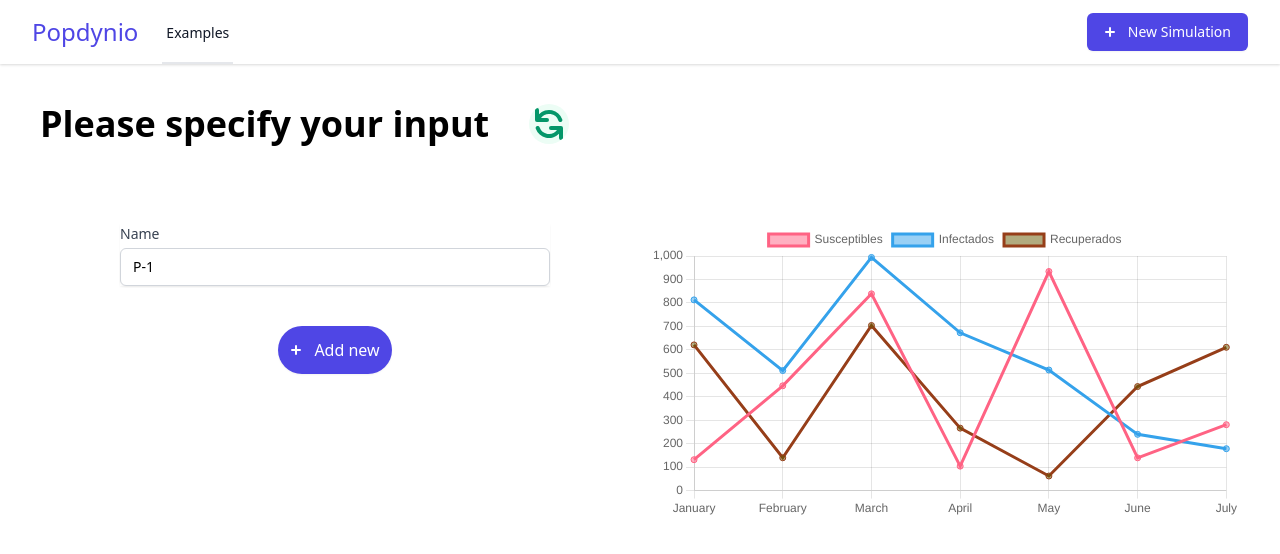
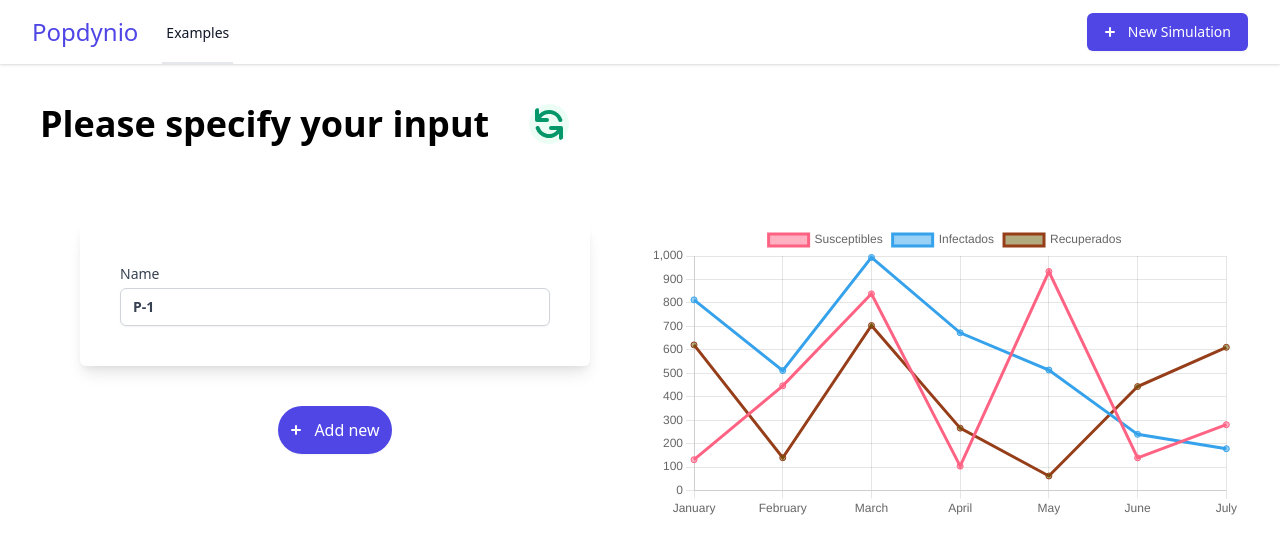
Before and after one commit to Popdynio/popdynio-web, a Next.js app: page /simulation in a window 1280 px wide. Shown: the top 554 px of the page. Built offline with nearby package versions, Linux system fonts and the light colour scheme.

Commit message:
refactor: Make `PopulationCard` a custom component

```diff
--- /dev/null
+++ b/src/components/PopulationCard/PopulationCard.tsx
@@ -0,0 +1,49 @@
+import { Transition } from '@headlessui/react'
+import * as React from 'react'
+import classnames from 'classnames/bind'
+
+export type PopulationCardProps = {
+  name: string
+  onChangeName: (ev: React.ChangeEvent<HTMLInputElement>) => void
+}
+
+const classes = classnames.bind({
+  root: 'w-full shadow-sm',
+  label: 'block text-sm font-medium text-gray-700',
+  input:
+    'shadow-sm focus:ring-indigo-500 focus:border-indigo-500 block w-full sm:text-sm border-gray-300 rounded-md focus:outline-none'
+})
+
+const PopulationCard: React.FC<PopulationCardProps> = props => {
+  let { name, onChangeName } = props
+
+  return (
+    <Transition
+      show
+      appear
+      enter="ease-out duration-300"
+      enterFrom="opacity-0 translate-x-4 scale-95"
+      enterTo="opacity-100 translate-x-0 scale-100"
+      leave="ease-in duration-200"
+      leaveFrom="opacity-100 translate-x-4 scale-100"
+      leaveTo="opacity-0 translate-x-0 scale-95">
+      <div className={classes('root', 'rounded-md shadow-lg p-10')}>
+        <label htmlFor={`name-${name}`} className={classes('label')}>
+          Name
+        </label>
+        <div className="mt-1">
+          <input
+            type="text"
+            autoComplete="false"
+            name={`name-${name}`}
+            value={name}
+            onChange={onChangeName}
+            className={classes('input', 'font-bold text-gray-700')}
+          />
+        </div>
+      </div>
+    </Transition>
+  )
+}
+
+export default PopulationCard
--- /dev/null
+++ b/src/components/PopulationCard/index.tsx
@@ -0,0 +1 @@
+export { default } from './PopulationCard'
--- a/src/pages/simulation.tsx
+++ b/src/pages/simulation.tsx
@@ -2,7 +2,6 @@ import * as React from 'react'
 import { NextPage } from 'next'
 import Layout from '../layouts'
 import { PlusSmIcon, RefreshIcon } from '@heroicons/react/solid'
-import { Transition } from '@headlessui/react'
 import {
   Chart as ChartJS,
   CategoryScale,
@@ -15,40 +14,8 @@ import {
 } from 'chart.js'
 ChartJS.register(CategoryScale, LinearScale, PointElement, LineElement, Title, Tooltip, Legend)
 import { Line } from 'react-chartjs-2'
-
-export type Card = {
-  name: string
-  onChangeName: (ev: React.ChangeEvent<HTMLInputElement>) => void
-}
-
-const Card: React.FC<Card> = ({ name, onChangeName }) => {
-  return (
-    <Transition
-      show
-      appear
-      enter="transition-opacity duration-300"
-      enterFrom="opacity-0"
-      enterTo="opacity-100"
-      leave="transition-opacity duration-150"
-      leaveFrom="opacity-100"
-      leaveTo="opacity-0">
-      <div className="w-full shadow-sm">
-        <label htmlFor="name" className="block text-sm font-medium text-gray-700">
-          Name
-        </label>
-        <div className="mt-1">
-          <input
-            type="text"
-            name="name"
-            value={name}
-            onChange={onChangeName}
-            className="shadow-sm focus:ring-indigo-500 focus:border-indigo-500 block w-full sm:text-sm border-gray-300 rounded-md focus:outline-none"
-          />
-        </div>
-      </div>
-    </Transition>
-  )
-}
+import PopulationCard from '../components/PopulationCard'
+import { PopulationCardProps } from '../components/PopulationCard/PopulationCard'
 
 const Simulation: NextPage = () => {
   const labels = ['January', 'February', 'March', 'April', 'May', 'June', 'July']
@@ -75,32 +42,12 @@ const Simulation: NextPage = () => {
       }
     ]
   }
-  const options = {
-    responsive: true,
-    plugins: {
-      legend: {
-        position: 'top' as const
-      },
-      title: {
-        display: true,
-        text: 'Chart.js Line Chart'
-      }
-    }
-  }
 
-  const [cards, setCards] = React.useState<Partial<Card>[]>([
-    {
-      name: 'P-1'
-    }
-  ])
+  const [cards, setCards] = React.useState<Partial<PopulationCardProps>[]>([{ name: 'P-1' }])
 
-  const handleAddEmptyCard = () => {
-    setCards([...cards, { name: `P-${cards.length + 1}` }])
-  }
+  const handleAddEmptyCard = () => setCards([...cards, { name: `P-${cards.length + 1}` }])
 
-  const handleRefreshCards = () => {
-    setCards([{ name: 'P-1' }])
-  }
+  const handleRefreshCards = () => setCards([{ name: 'P-1' }])
 
   const handleChangeCardName = (index: number) => (ev: React.ChangeEvent<HTMLInputElement>) => {
     const { value } = ev.target
@@ -113,9 +60,9 @@ const Simulation: NextPage = () => {
   const inputSide = (
     <div className="w-full md:w-1/2">
       <div className="w-full flex flex-col justify-center items-center">
-        <div className="w-full px-20 flex flex-col gap-10">
+        <div className="w-full px-10 flex flex-col gap-10">
           {cards.map((card, i) => (
-            <Card key={`card-${i}`} name={card.name} onChangeName={handleChangeCardName(i)} />
+            <PopulationCard key={`card-${i}`} name={card.name} onChangeName={handleChangeCardName(i)} />
           ))}
         </div>
         <div className="mt-10">
@@ -149,7 +96,7 @@ const Simulation: NextPage = () => {
           onClick={handleRefreshCards}
         />
       </h1>
-      <div className="md:flex h-48 md:gap-5 mt-20">
+      <div className="md:flex md:gap-5 mt-20">
         {inputSide}
         {resultsSide}
       </div>
```
